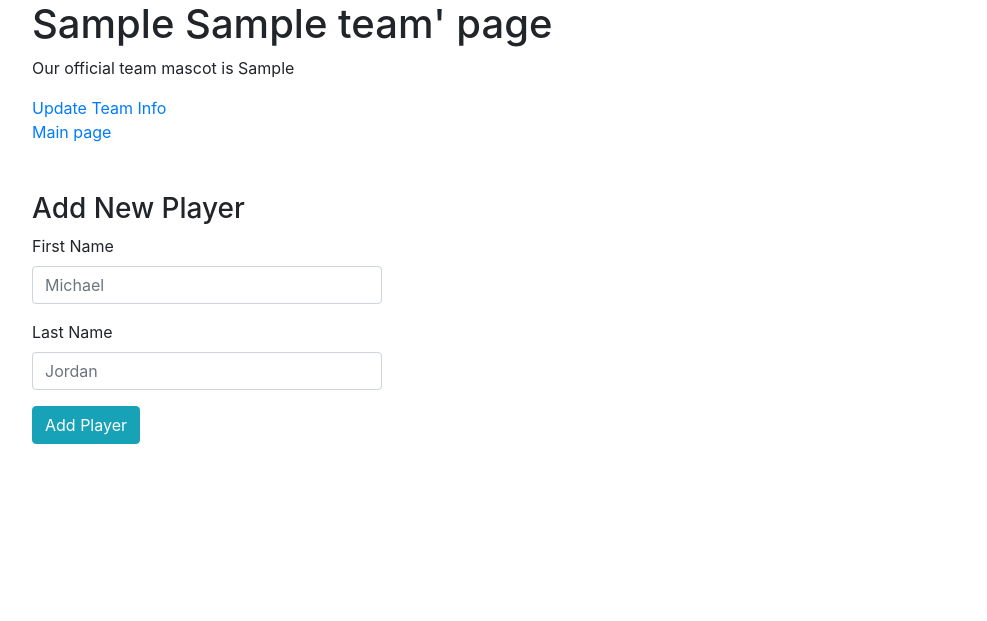
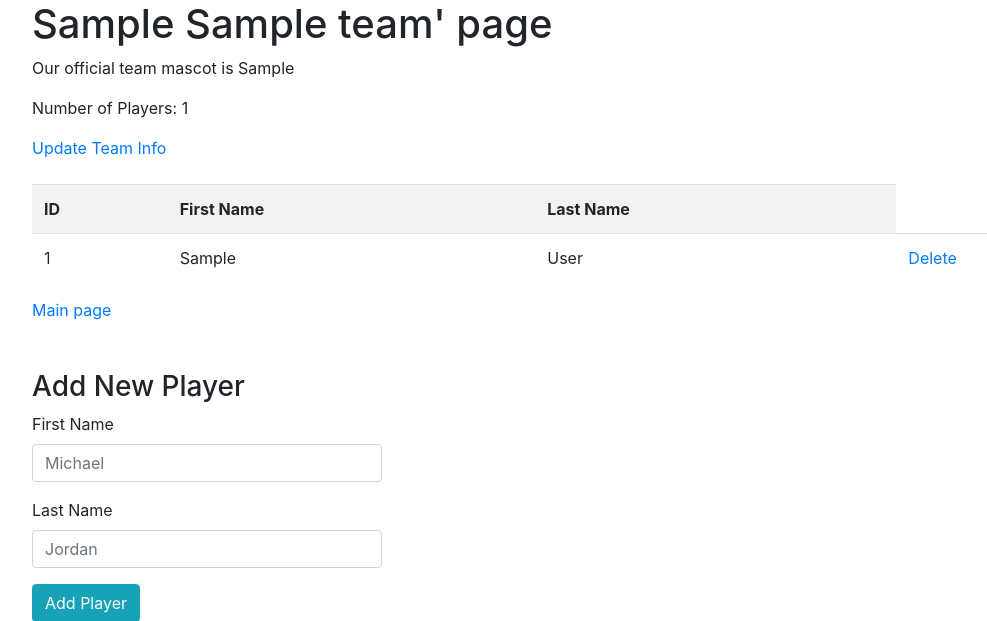
Before and after one commit to MartaSzymula/xyz-coding, a Django app: page /teams/1/ in a window 1280 px wide. Shown: the top 621 px of the page, without its empty margins (53-1040 px from the left). Run offline with Django 3.2, Linux system fonts and the light colour scheme; tables that the repository leaves empty hold one stand-in row (values such as "Sample post"); some libraries are stand-ins or nearby versions.

Commit message:
player functionalities extended

```diff
--- a/web_dev/teams/main_app/templates/index.html
+++ b/web_dev/teams/main_app/templates/index.html
@@ -22,6 +22,7 @@
             <th>Location</th>
             <th>Name</th>
             <th>Mascot</th>
+            <th># of Players</th>
             <th>Actions</th>
           </tr>
 
@@ -33,6 +34,7 @@
             <td>{{team.location}}</td>
             <td>{{team.name}}</td>
             <td>{{team.mascot}}</td>
+            <td>{{team.player_count}}</td>
             <td>
               <a href="/teams/{{team.id}}/edit/">Edit</a>
             </td>
--- a/web_dev/teams/main_app/templates/team.html
+++ b/web_dev/teams/main_app/templates/team.html
@@ -11,7 +11,28 @@
         <div class="col-sm-12">
           <h1>{{team.location}}  {{team.name}}' page</h1>
           <p>Our official team mascot is {{team.mascot}}</p>
-          <a href="/teams/{{team.id}}/edit/">Update Team Info</a><br>
+          <p>Number of Players: {{all_players|length}}</p>
+          <a href="/teams/{{team.id}}/edit/">Update Team Info</a><br><br>
+
+          <table class="table table-striped">
+            <tr>
+              <th>ID</th>
+              <th>First Name</th>
+              <th>Last Name</th>
+            </tr>
+
+            {% for player in all_players %}
+            <tr>
+              <td>{{player.id}}</td>
+              <td>{{player.first_name}}</td>
+              <td>{{player.last_name}}</td>
+              <td>
+                <a href="{{player.id}}/">Delete</a>
+              </td>
+            </tr>
+            {% endfor %}
+          </table>
+
 
           <a href="/">Main page</a>
 
--- a/web_dev/teams/main_app/urls.py
+++ b/web_dev/teams/main_app/urls.py
@@ -8,4 +8,5 @@ urlpatterns = [
     path('teams/<int:team_id>/edit/', views.EditTeamView.as_view()),
     path('teams/<int:team_id>/delete/', views.DeleteTeamView.as_view()),
     path('teams/<int:team_id>/players/', views.AddPlayerView.as_view()),
+    path('teams/<int:team_id>/<int:player_id>/', views.DeletePlayerView.as_view()),
 ]
--- a/web_dev/teams/main_app/views.py
+++ b/web_dev/teams/main_app/views.py
@@ -1,12 +1,13 @@
 from django.shortcuts import render, redirect
 from django.views.generic import View
+from django.db.models import Count
 
 from .models import Team, Player
 
 
 class IndexView(View):
     def get(self, request):
-        teams = Team.objects.all().order_by('location', 'name')
+        teams = Team.objects.all().annotate(player_count=Count('players')).order_by('location', 'name')
         context = {
             'all_teams' : teams,
         }
@@ -18,9 +19,10 @@ class TeamView(View):
     def get(self, request, team_id):
 
         team = Team.objects.get(id=team_id)
-        print(team)
+        players = Player.objects.filter(team=team)
         context = {
             'team': team,
+            'all_players' : players
         }
         return render(request, 'team.html', context)
 
@@ -83,3 +85,10 @@ class AddPlayerView(View):
         Player.objects.create(first_name=first_name, last_name=last_name, team=team)
 
         return redirect(f'/teams/{team_id}/')
+
+class DeletePlayerView(View):
+    def get(self, request, player_id, team_id):
+        player = Player.objects.get(id=player_id)
+        player.delete()
+
+        return redirect(f'/teams/{team_id}')
```
